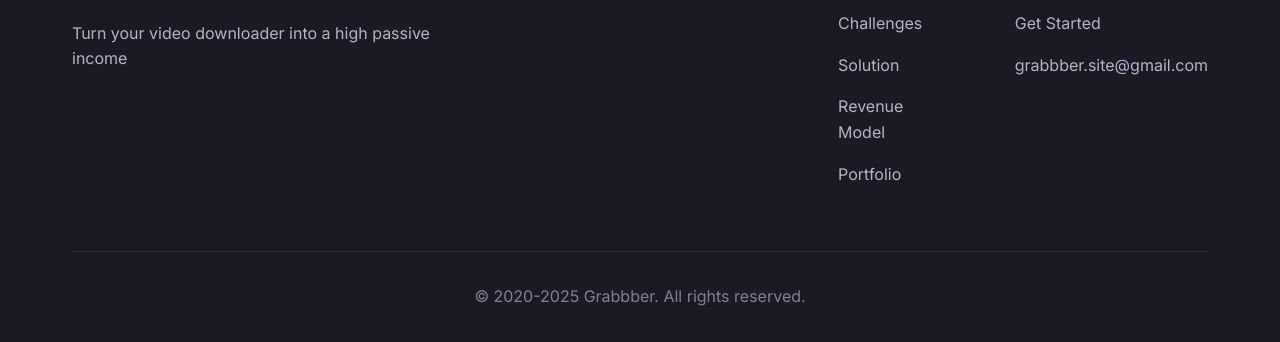
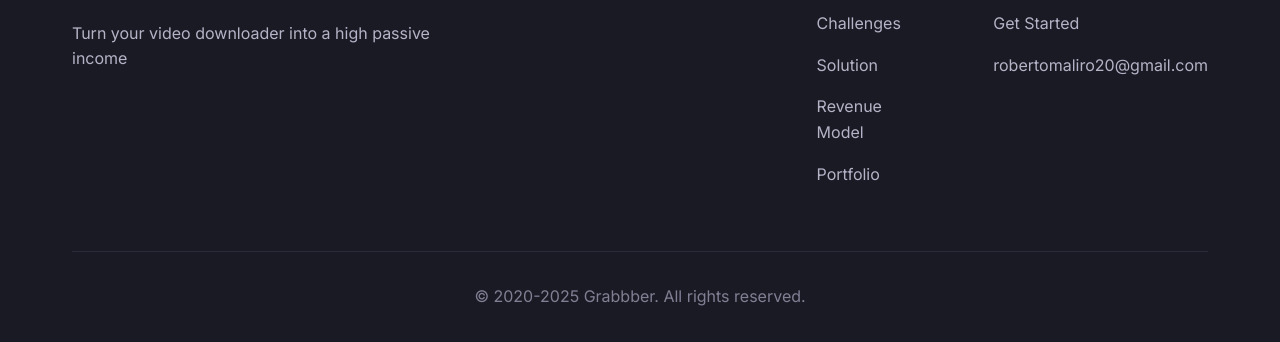
Before and after one commit to Malirobert/grabbberr, a plain HTML site: page index.html in a window 1280 px wide. Shown: the part 8081-8423 px from the top of the page. Drawn offline with Linux system fonts and the light colour scheme.

Commit message:
Update index.html

```diff
--- a/index.html
+++ b/index.html
@@ -544,7 +544,7 @@
                         <h4>Contact</h4>
                         <ul>
                             <li><a href="#contact">Get Started</a></li>
-                            <li><a href="mailto:contact@grabbber.com">grabbber.site@gmail.com</a></li>
+                            <li><a href="mailto:contact@grabbber.com">robertomaliro20@gmail.com</a></li>
                         </ul>
                     </div>
                 </div>
```
